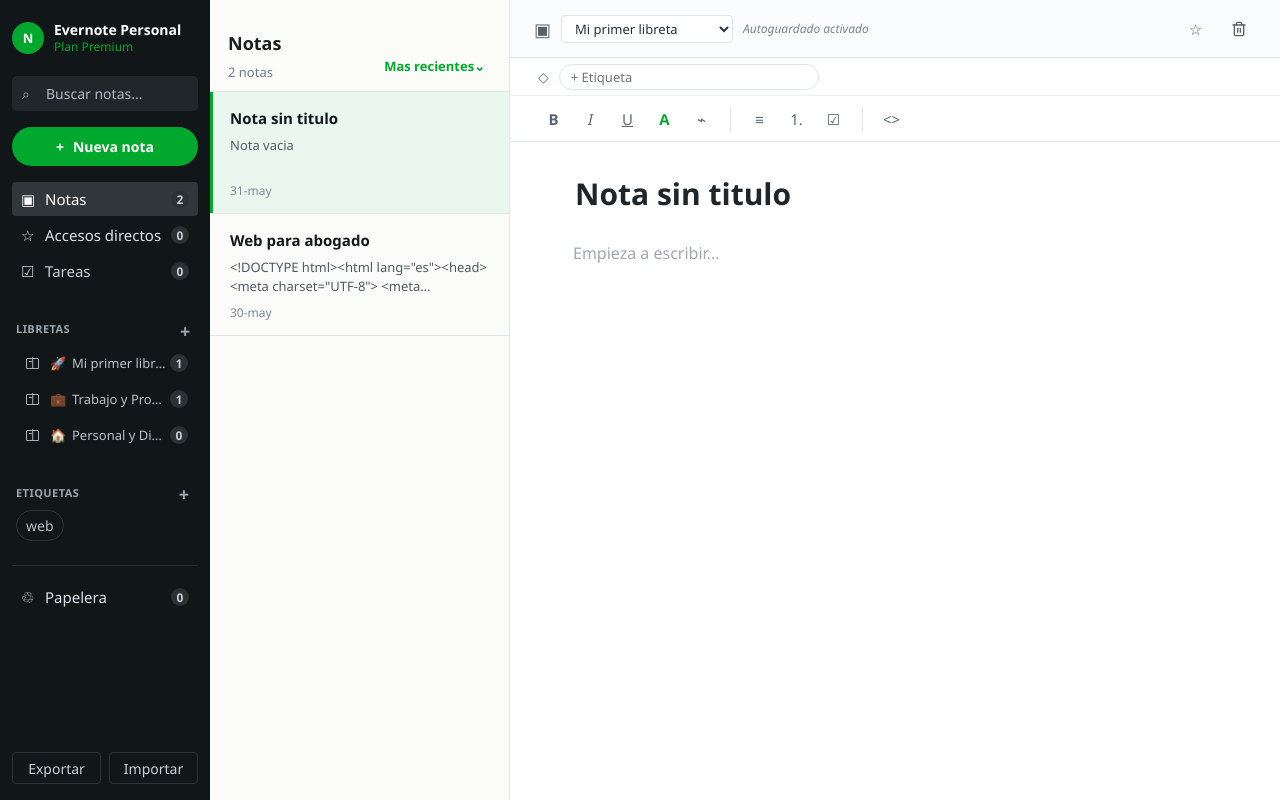
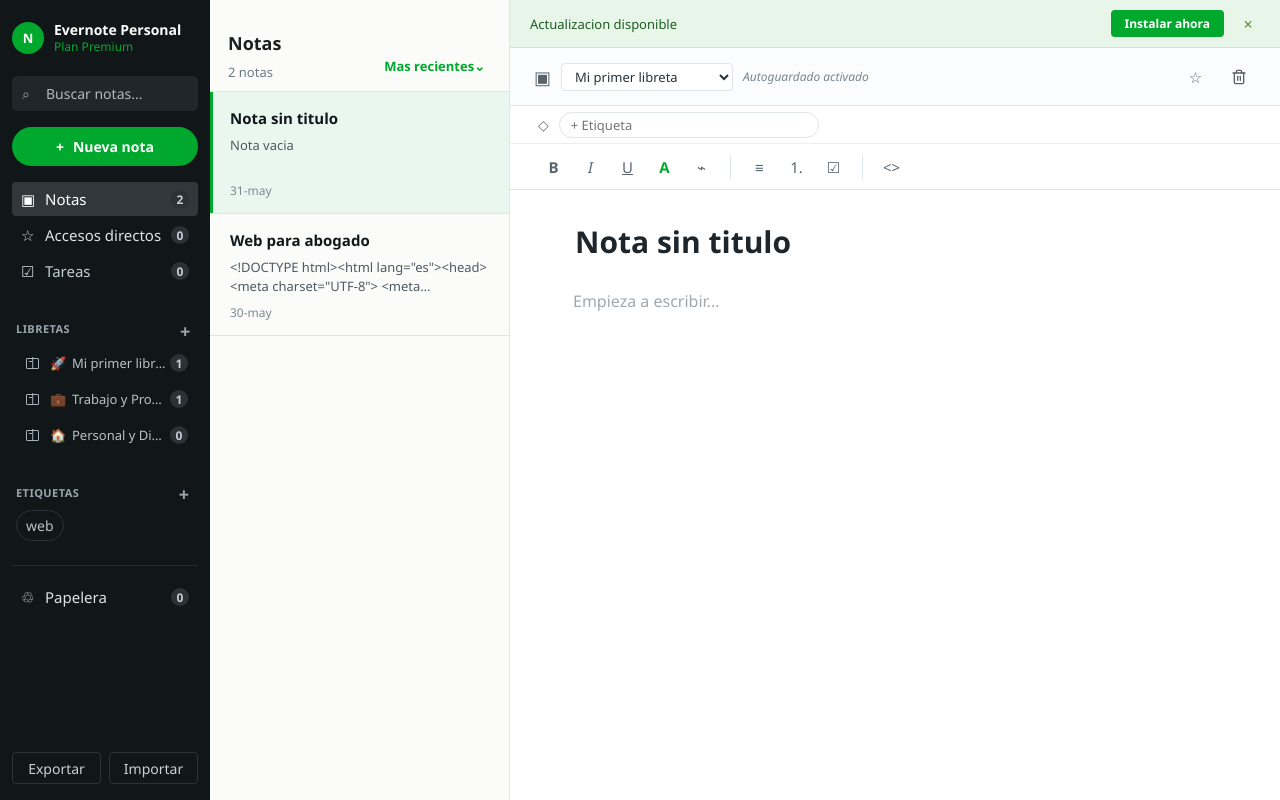
Before and after one commit to maxtroner/notas-app, an Electron app: page index.html in a window 1280 px wide. Drawn offline with Linux system fonts and the light colour scheme; no server answers.

Commit message:
v1.0.6: banner de notificacion de actualizaciones con boton Instalar ahora

```diff
--- a/app.js
+++ b/app.js
@@ -72,13 +72,21 @@
   exportButton: document.querySelector("#exportButton"),
   importInput: document.querySelector("#importInput"),
   contextMenu: document.querySelector("#contextMenu"),
-  contextDeleteBtn: document.querySelector("#contextDeleteBtn")
+  contextDeleteBtn: document.querySelector("#contextDeleteBtn"),
+  updateBanner: document.querySelector("#updateBanner"),
+  updateBannerText: document.querySelector("#updateBannerText"),
+  updateInstallBtn: document.querySelector("#updateInstallBtn"),
+  updateDismissBtn: document.querySelector("#updateDismissBtn")
 };
 
 if (window.notasUpdater) {
   window.notasUpdater.onStatus((payload) => {
     if (!payload?.message) return;
     els.statusLine.textContent = payload.message;
+    if (payload.state === "downloaded") {
+      els.updateBannerText.textContent = payload.message;
+      els.updateBanner.hidden = false;
+    }
   });
 }
 
@@ -527,6 +535,11 @@
 });
 els.deleteButton.addEventListener("click", deleteOrRestoreSelected);
 
+if (window.notasUpdater) {
+  els.updateInstallBtn.addEventListener("click", () => window.notasUpdater.installUpdate());
+  els.updateDismissBtn.addEventListener("click", () => { els.updateBanner.hidden = true; });
+}
+
 function showContextMenu(x, y, note) {
   const menu = els.contextMenu;
   const icon = note.deleted ? restoreIcon() : trashIcon();
--- a/index.html
+++ b/index.html
@@ -94,6 +94,11 @@
         </section>
 
         <section class="editor-panel" aria-label="Editor de nota">
+          <div id="updateBanner" class="update-banner" hidden>
+            <span id="updateBannerText">Actualizacion disponible</span>
+            <button id="updateInstallBtn" type="button" class="update-install-btn">Instalar ahora</button>
+            <button id="updateDismissBtn" type="button" class="update-dismiss-btn">&times;</button>
+          </div>
           <div class="empty-state" id="emptyState">
             <h1>Elige una nota o crea una nueva</h1>
             <p>Tu contenido se guarda automaticamente en este equipo.</p>
--- a/package.json
+++ b/package.json
@@ -1,6 +1,6 @@
 {
   "name": "notas-evernote-windows",
-  "version": "1.0.5",
+  "version": "1.0.6",
   "description": "Sistema de notas local inspirado en Evernote para Windows 11.",
   "main": "main.cjs",
   "scripts": {
--- a/styles.css
+++ b/styles.css
@@ -479,6 +479,50 @@
   background: rgba(0,0,0,0.06);
 }
 
+.update-banner {
+  display: flex;
+  align-items: center;
+  gap: 12px;
+  padding: 10px 20px;
+  background: #e8f5e9;
+  border-bottom: 1px solid #c8e6c9;
+  color: #1b5e20;
+  font-size: 13px;
+}
+
+.update-banner span {
+  flex: 1;
+}
+
+.update-install-btn {
+  padding: 5px 14px;
+  border: 0;
+  border-radius: 4px;
+  background: var(--evernote);
+  color: white;
+  font-size: 12px;
+  font-weight: 700;
+}
+
+.update-install-btn:hover {
+  background: var(--evernote-dark);
+}
+
+.update-dismiss-btn {
+  width: 24px;
+  height: 24px;
+  border: 0;
+  border-radius: 50%;
+  background: transparent;
+  color: #558b2f;
+  font-size: 16px;
+  line-height: 1;
+}
+
+.update-dismiss-btn:hover {
+  background: rgba(0,0,0,0.06);
+}
+
 .editor-panel {
   min-width: 0;
   overflow: hidden;
```
